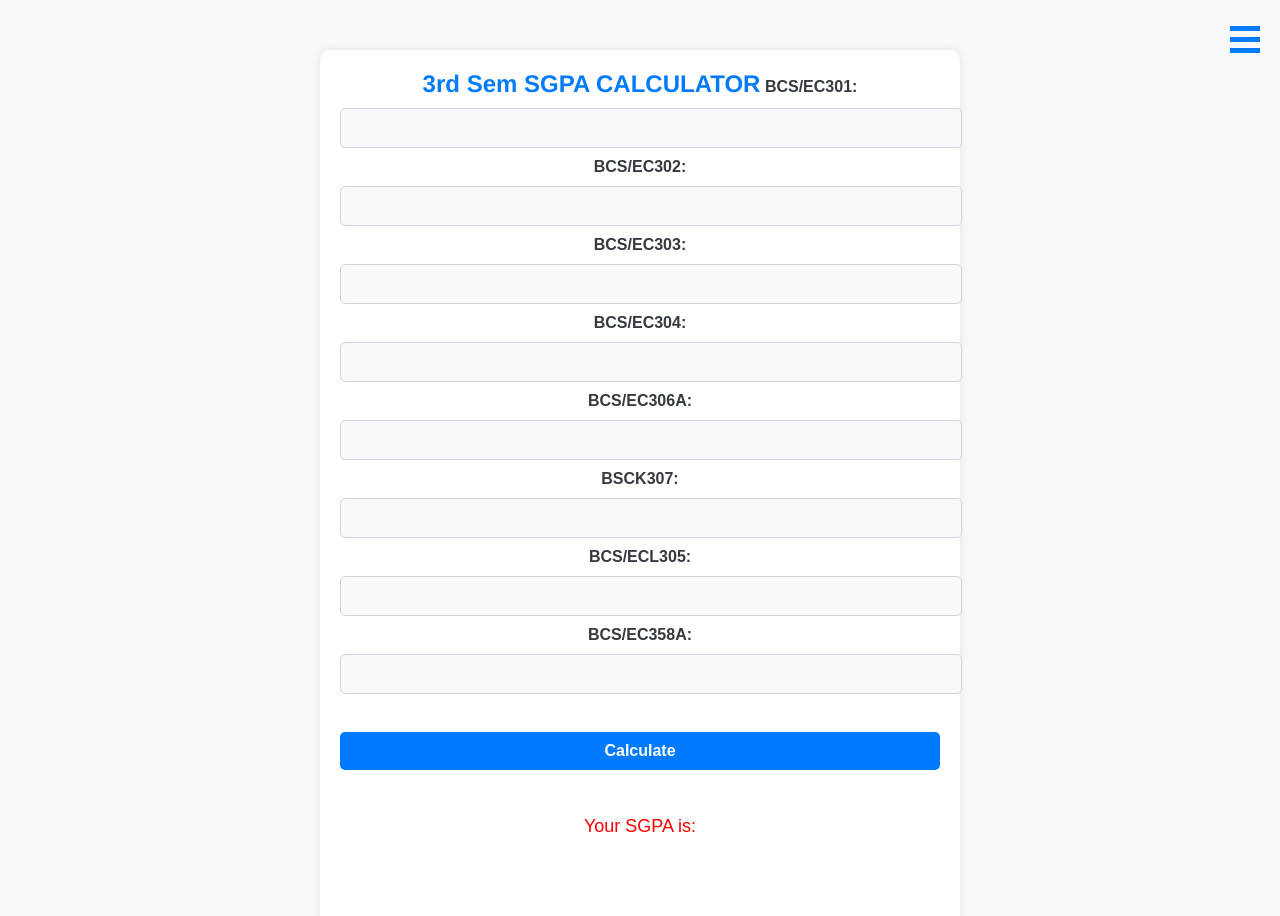
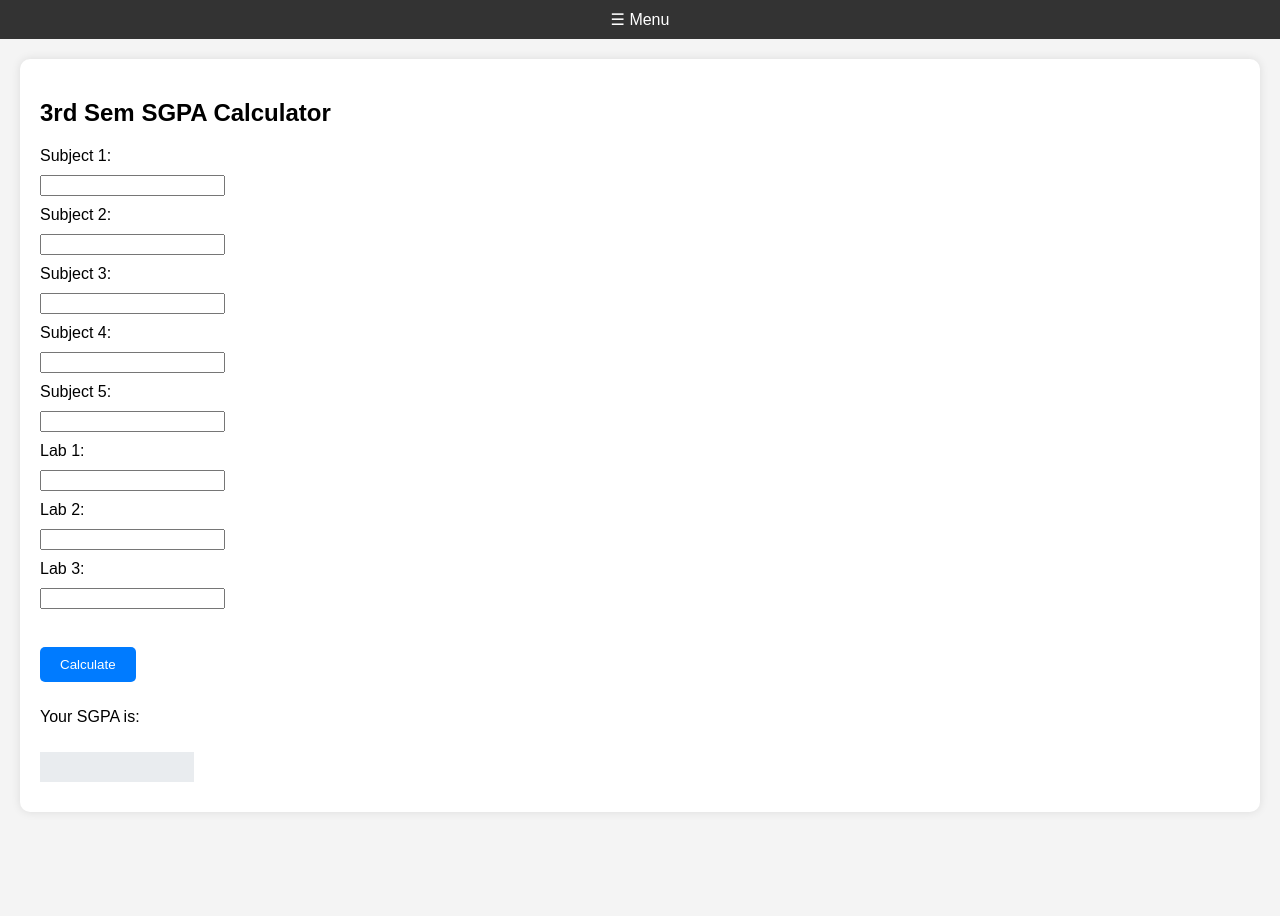
Before and after one commit to Vijaygowda09/Sgpa, a plain HTML site: page 3rd.html in a window 1280 px wide. After the commit the page ends 832 px from the top, so only its background shows below. Drawn offline with Linux system fonts and the light colour scheme.

Commit message:
Update 3rd.html

```diff
--- a/3rd.html
+++ b/3rd.html
@@ -1,85 +1,84 @@
 <!DOCTYPE html>
 <html lang="en">
 <head>
-    <meta name="viewport" content="width=device-width, initial-scale=1" />
-    <title>3rd Semester SGPA Calculator</title>
-    <link rel="stylesheet" href="styles/style.css">
+    <meta name="viewport" content="width=device-width, initial-scale=1">
+    <title>SGPA Calculator - 3rd Sem</title>
+    <style>
+        body { font-family: Arial, sans-serif; margin: 0; background-color: #f4f4f4; }
+        .menu { display: block; background-color: #333; padding: 10px; text-align: center; }
+        .menu a { padding: 14px 20px; display: block; color: white; text-decoration: none; }
+        .menu a:hover { background-color: #ddd; color: black; }
+        .hamburger { display: block; background-color: #333; color: white; padding: 10px; text-align: center; cursor: pointer; }
+        .menu-items { display: none; }
+        .container { padding: 20px; background-color: white; margin: 20px; border-radius: 10px; box-shadow: 0 0 10px rgba(0, 0, 0, 0.1); }
+        input, button { margin: 10px 0; }
+        #calc { background-color: #007bff; color: white; padding: 10px 20px; border: none; border-radius: 5px; }
+        #res { font-size: 1.5em; width: 150px; background-color: #e9ecef; border: none; text-align: center; color: red; }
+    </style>
     <script>
+        function toggleMenu() {
+            const menu = document.querySelector('.menu-items');
+            menu.style.display = menu.style.display === 'block' ? 'none' : 'block';
+        }
+
         function calculate() {
-            var a = parseInt(document.getElementById("mat").value);
-            var b = parseInt(document.getElementById("os").value);
-            var c = parseInt(document.getElementById("ddco").value);
-            var d = parseInt(document.getElementById("ds").value);
-            var e = parseInt(document.getElementById("java").value);
-            var f = parseInt(document.getElementById("scr").value);
-            var g = parseInt(document.getElementById("dslab").value);
-            var h = parseInt(document.getElementById("excel").value);
+            var a = parseInt(document.getElementById("sub1").value);
+            var b = parseInt(document.getElementById("sub2").value);
+            var c = parseInt(document.getElementById("sub3").value);
+            var d = parseInt(document.getElementById("sub4").value);
+            var e = parseInt(document.getElementById("sub5").value);
+            var f = parseInt(document.getElementById("lab1").value);
+            var g = parseInt(document.getElementById("lab2").value);
+            var h = parseInt(document.getElementById("lab3").value);
 
             var aa = 4 * marks(a);
             var ab = 4 * marks(b);
-            var ac = 4 * marks(c);
+            var ac = 3 * marks(c);
             var ad = 3 * marks(d);
             var ae = 3 * marks(e);
             var af = 1 * marks(f);
             var ag = 1 * marks(g);
             var ah = 1 * marks(h);
 
-            var z = ((aa + ab + ac + ad + ae + af + ag + ah) / 210) * 10;
+            var z = ((aa + ab + ac + ad + ae + af + ag + ah) / 200) * 10;
             document.getElementById("res").value = parseFloat(z).toFixed(2);
         }
 
         function marks(y) {
             if (y >= 90) return 10;
-            else if (y <= 89 && y >= 80) return 9;
-            else if (y <= 79 && y >= 70) return 8;
-            else if (y <= 69 && y >= 60) return 7;
-            else if (y <= 59 && y >= 50) return 6;
-            else if (y <= 49 && y >= 45) return 5;
-            else if (y <= 44 && y >= 40) return 4;
+            else if (y >= 80) return 9;
+            else if (y >= 70) return 8;
+            else if (y >= 60) return 7;
+            else if (y >= 50) return 6;
+            else if (y >= 45) return 5;
+            else if (y >= 40) return 4;
             else return 0;
-        }
-
-        function toggleMenu() {
-            document.getElementById("nav-menu").classList.toggle("show");
         }
     </script>
 </head>
 <body>
-    <div class="hamburger" onclick="toggleMenu()">
-        <div></div>
-        <div></div>
-        <div></div>
+
+    <div class="hamburger" onclick="toggleMenu()">☰ Menu</div>
+    <div class="menu-items">
+        <div class="menu"><a href="index.html">4th Sem SGPA</a></div>
+        <div class="menu"><a href="1st.html">1st Sem SGPA</a></div>
+        <div class="menu"><a href="2nd.html">2nd Sem SGPA</a></div>
     </div>
 
-    <div class="nav-menu" id="nav-menu">
-        <a href="index.html">4th Sem SGPA</a>
-        <a href="1st.html">1st Sem SGPA</a>
-        <a href="2nd.html">2nd Sem SGPA</a>
+    <div class="container">
+        <h2>3rd Sem SGPA Calculator</h2>
+        <label>Subject 1:</label><br><input type="text" id="sub1"><br>
+        <label>Subject 2:</label><br><input type="text" id="sub2"><br>
+        <label>Subject 3:</label><br><input type="text" id="sub3"><br>
+        <label>Subject 4:</label><br><input type="text" id="sub4"><br>
+        <label>Subject 5:</label><br><input type="text" id="sub5"><br>
+        <label>Lab 1:</label><br><input type="text" id="lab1"><br>
+        <label>Lab 2:</label><br><input type="text" id="lab2"><br>
+        <label>Lab 3:</label><br><input type="text" id="lab3"><br><br>
+        <button id="calc" onclick="calculate()">Calculate</button><br>
+        <p>Your SGPA is:</p>
+        <input type="text" id="res" disabled><br>
     </div>
 
-    <center>
-        <div class="container">
-            <b id="h">3rd Sem SGPA CALCULATOR</b>
-            <label>BCS/EC301:</label><br>
-            <input type="text" id="mat"><br>
-            <label>BCS/EC302:</label><br>
-            <input type="text" id="os"><br>
-            <label>BCS/EC303:</label><br>
-            <input type="text" id="ddco"><br>
-            <label>BCS/EC304:</label><br>
-            <input type="text" id="ds"><br>
-            <label>BCS/EC306A:</label><br>
-            <input type="text" id="java"><br>
-            <label>BSCK307:</label><br>
-            <input type="text" id="scr"><br>
-            <label>BCS/ECL305:</label><br>
-            <input type="text" id="dslab"><br>
-            <label>BCS/EC358A:</label><br>
-            <input type="text" id="excel"><br><br>
-            <input type="button" value="Calculate" id="calc" onclick="calculate()"><br><br>
-            <p style="color:red; font-size:large">Your SGPA is:</p>
-            <input type="text" id="res" disabled>
-        </div>
-    </center>
 </body>
 </html>
```
